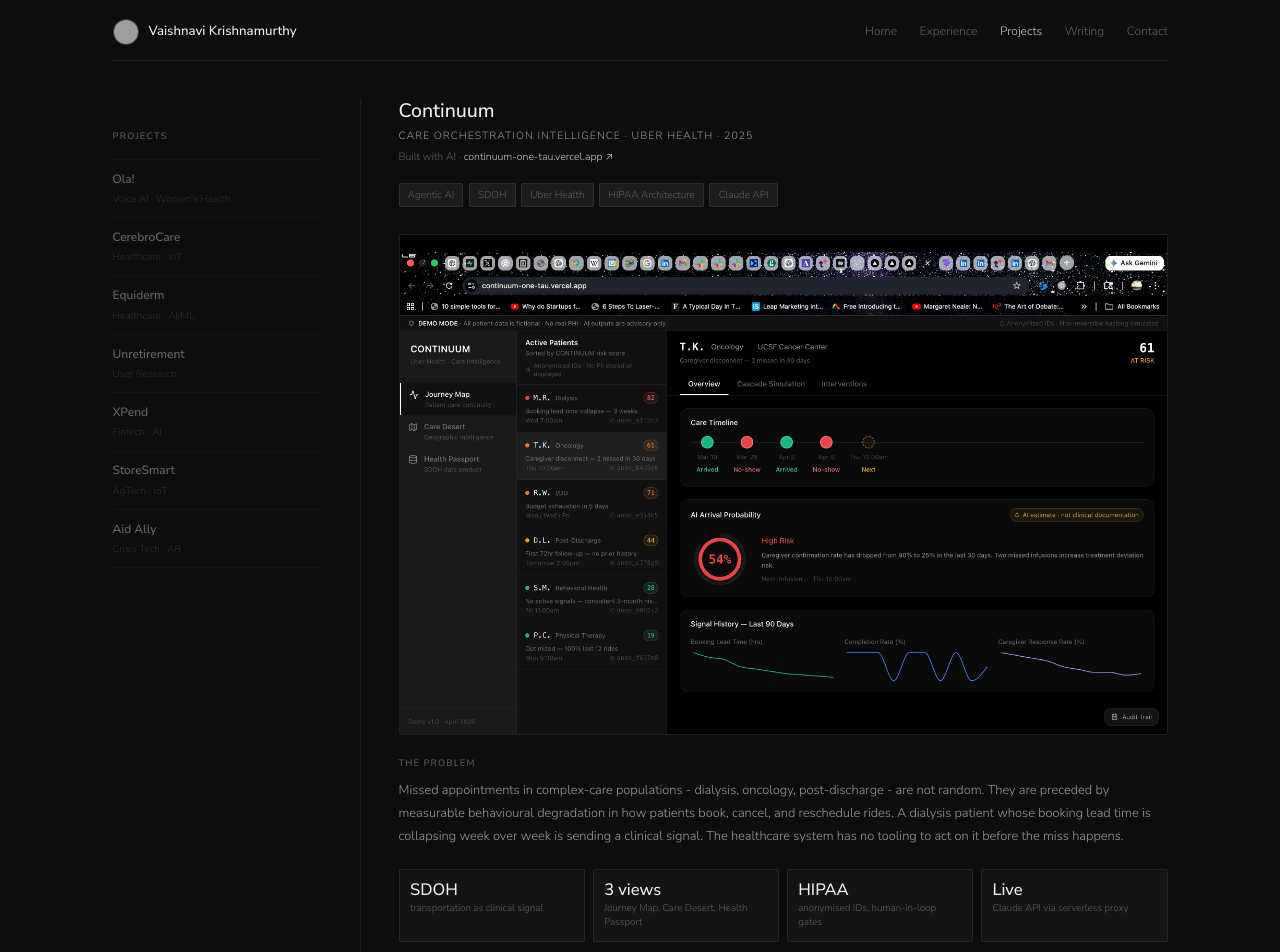
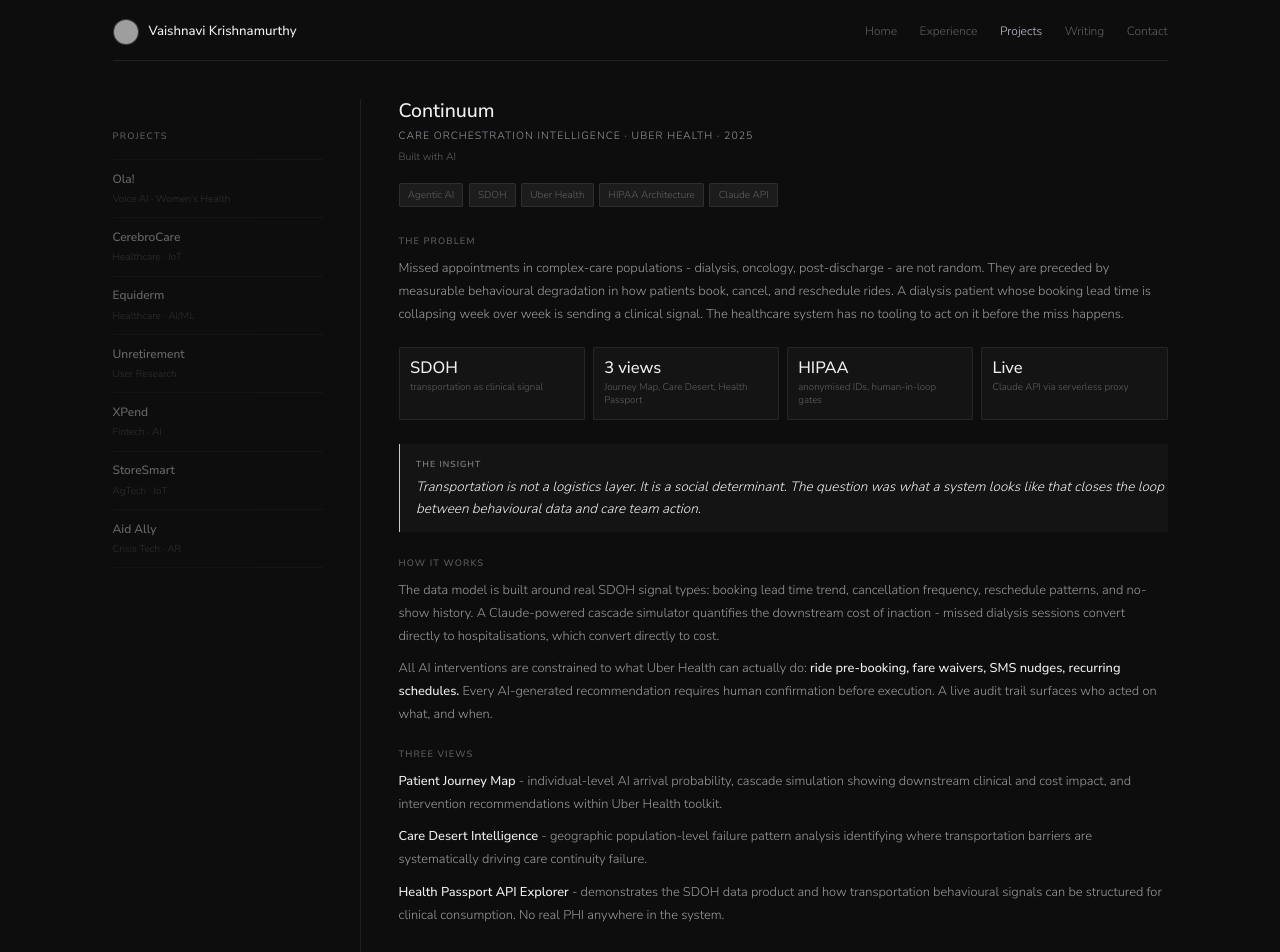
Before and after one commit to vulcananarchist/portfolio, a Next.js app: page /projects/continuum in a window 1280 px wide. Shown: the top 952 px of the page. Built offline with nearby package versions, Linux system fonts and the light colour scheme; grey boxes are pictures that could not be loaded.

Commit message:
revert Continuum: remove screenshots and demo CTA

```diff
--- a/app/projects/continuum/page.tsx
+++ b/app/projects/continuum/page.tsx
@@ -11,14 +11,9 @@ export default function Continuum() {
         Care Orchestration Intelligence · Uber Health · 2025
       </p>
       <p className="text-[0.7rem] text-muted mb-[1.2rem]">
-        Built with AI ·{' '}
-        <a href="https://continuum-one-tau.vercel.app/" target="_blank" rel="noopener noreferrer" className="text-acc hover:opacity-80 transition-opacity">
-          continuum-one-tau.vercel.app ↗
-        </a>
+        Built with AI
       </p>
       <Tags items={['Agentic AI','SDOH','Uber Health','HIPAA Architecture','Claude API']} />
-
-      <img src="/continuum-hero.png" alt="Continuum — Journey Map with AI arrival probability and signal history" className="img-full" loading="lazy" />
 
       <Blk label="The problem">
         <p>
@@ -39,8 +34,6 @@ export default function Continuum() {
 
       <Insight text="Transportation is not a logistics layer. It is a social determinant. The question was what a system looks like that closes the loop between behavioural data and care team action." />
 
-      <img src="/continuum-cascade.png" alt="Continuum — Claude-powered cascade simulation showing downstream clinical and cost impact" className="img-full" loading="lazy" />
-
       <Blk label="How it works">
         <p>
           The data model is built around real SDOH signal types: booking lead time trend,
@@ -60,7 +53,7 @@ export default function Continuum() {
         <p>
           <strong>Patient Journey Map</strong> - individual-level AI arrival probability,
           cascade simulation showing downstream clinical and cost impact, and intervention
-          recommendations within Uber Health's toolkit.
+          recommendations within Uber Health toolkit.
         </p>
         <p>
           <strong>Care Desert Intelligence</strong> - geographic population-level failure
```
